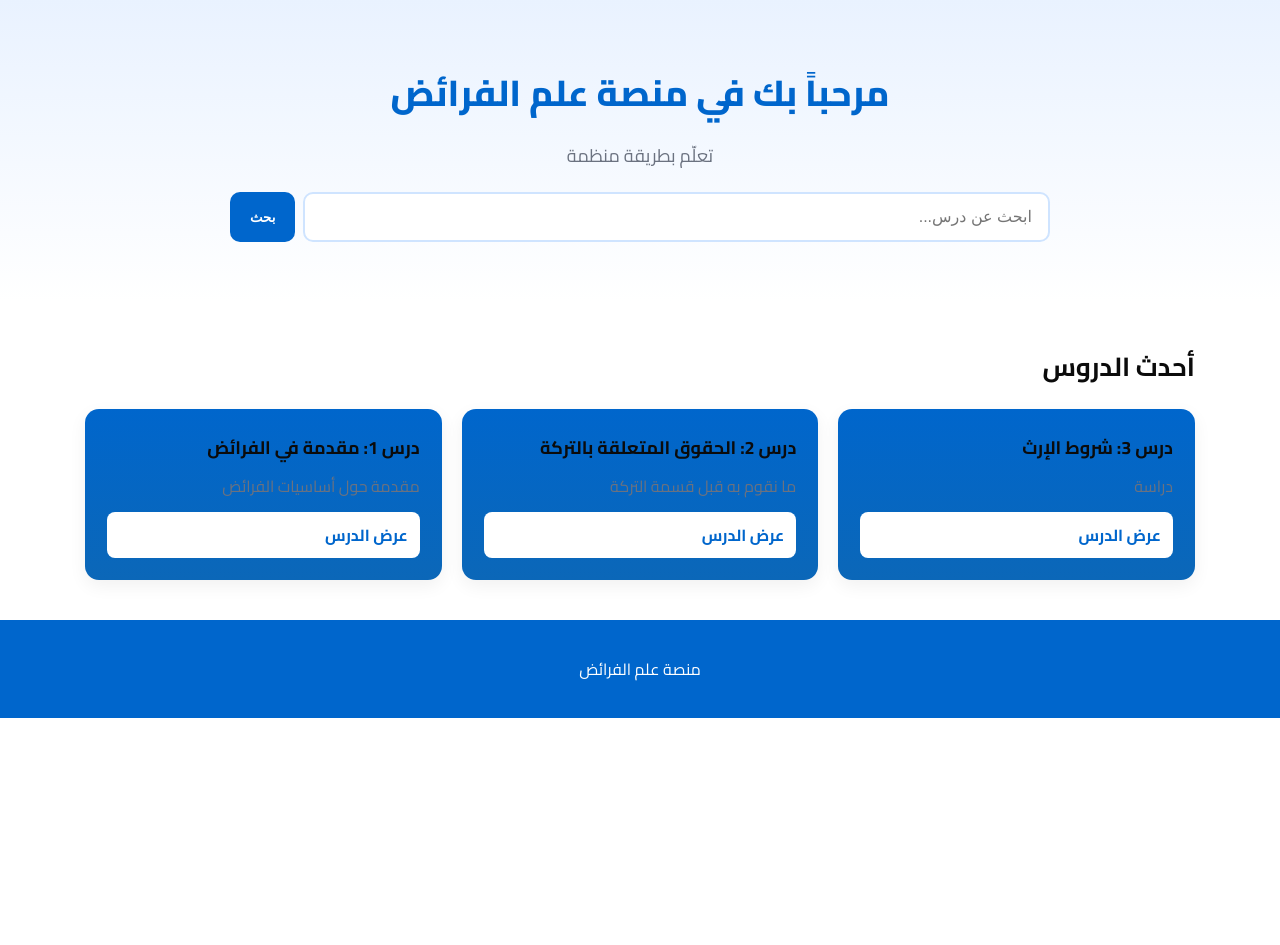
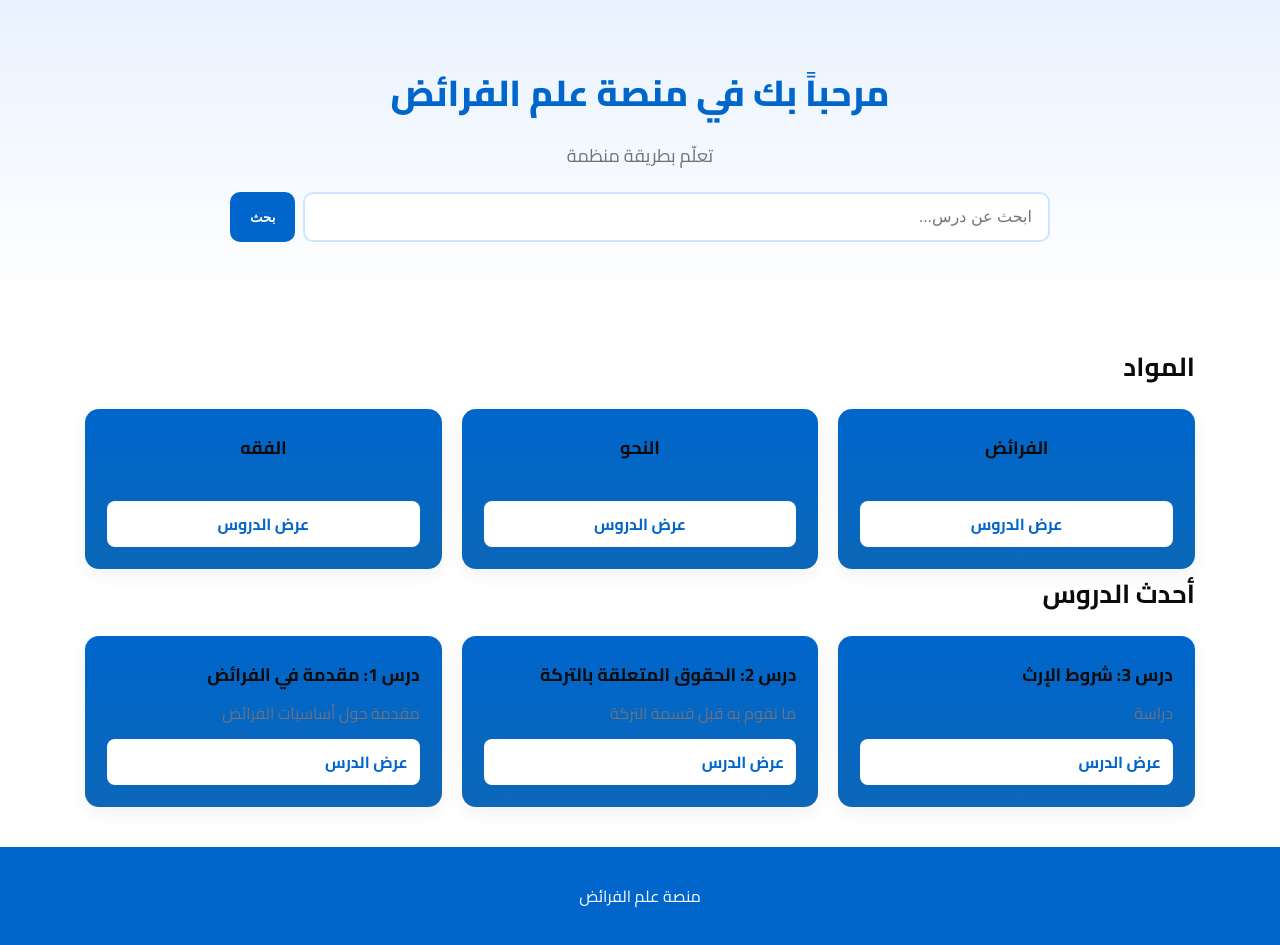
Before and after one commit to mustaphtouray7-svg/lessons-project-, a Flask app: page / in a window 1280 px wide. Shown: the part 76-1021 px from the top of the page. Before the commit the page ends 794 px from the top, so only its background shows below. Run offline with Flask 3, Linux system fonts and the light colour scheme; data comes from the database, SQL or seed files in the repository; some libraries are stand-ins or nearby versions.

Commit message:
Restore lesson categories and original video link behavior

```diff
--- a/templates/index.html
+++ b/templates/index.html
@@ -5,7 +5,6 @@
     <meta name="viewport" content="width=device-width, initial-scale=1.0">
     <title>منصة علم الفرائض</title>
     <link href="/static/style.css" rel="stylesheet">
-    <style>body{font-family: Cairo, Arial, sans-serif}</style>
 </head>
 <body>
     <header>
@@ -22,7 +21,6 @@
             {% endif %}
         </nav>
     </header>
-
     <main>
         <section class="hero">
             <h1>مرحباً بك في منصة علم الفرائض</h1>
@@ -32,8 +30,16 @@
                 <button type="submit">بحث</button>
             </form>
         </section>
-
         <div class="container">
+            <div class="section-title"><h2>المواد</h2></div>
+            <div class="cards">
+                {% for key, name in categories.items() %}
+                <div class="card lessons-card center">
+                    <h3>{{ name }}</h3>
+                    <a class="btn" href="/category/{{ key }}">عرض الدروس</a>
+                </div>
+                {% endfor %}
+            </div>
             <div class="section-title"><h2>أحدث الدروس</h2></div>
             <div class="cards">
                 {% for l in lessons %}
@@ -42,11 +48,12 @@
                     <p>{{ l.description }}</p>
                     <a href="/lesson/{{ l.id }}">عرض الدرس</a>
                 </div>
+                {% else %}
+                <p>لا توجد دروس.</p>
                 {% endfor %}
             </div>
         </div>
     </main>
-
     <footer><p>منصة علم الفرائض</p></footer>
 </body>
 </html>
```
